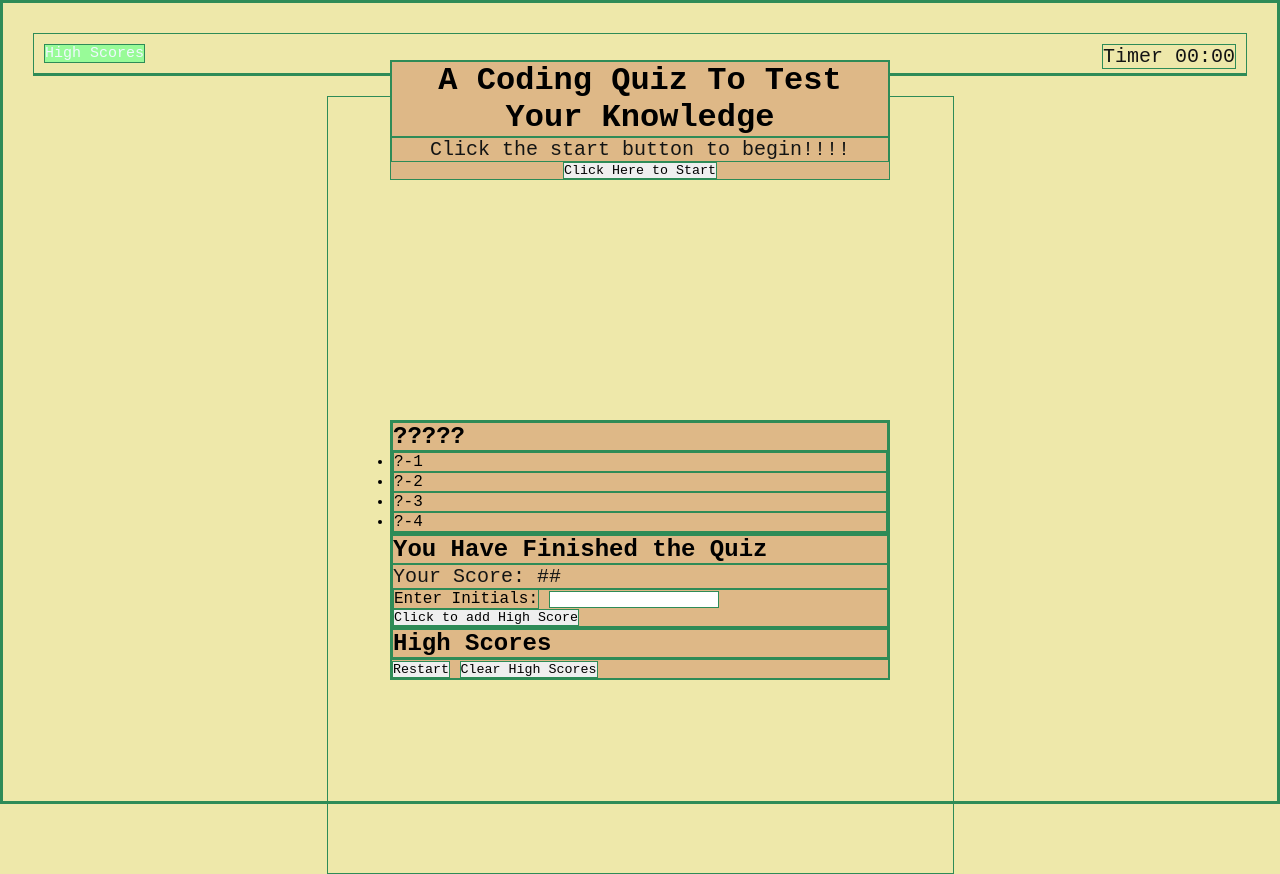
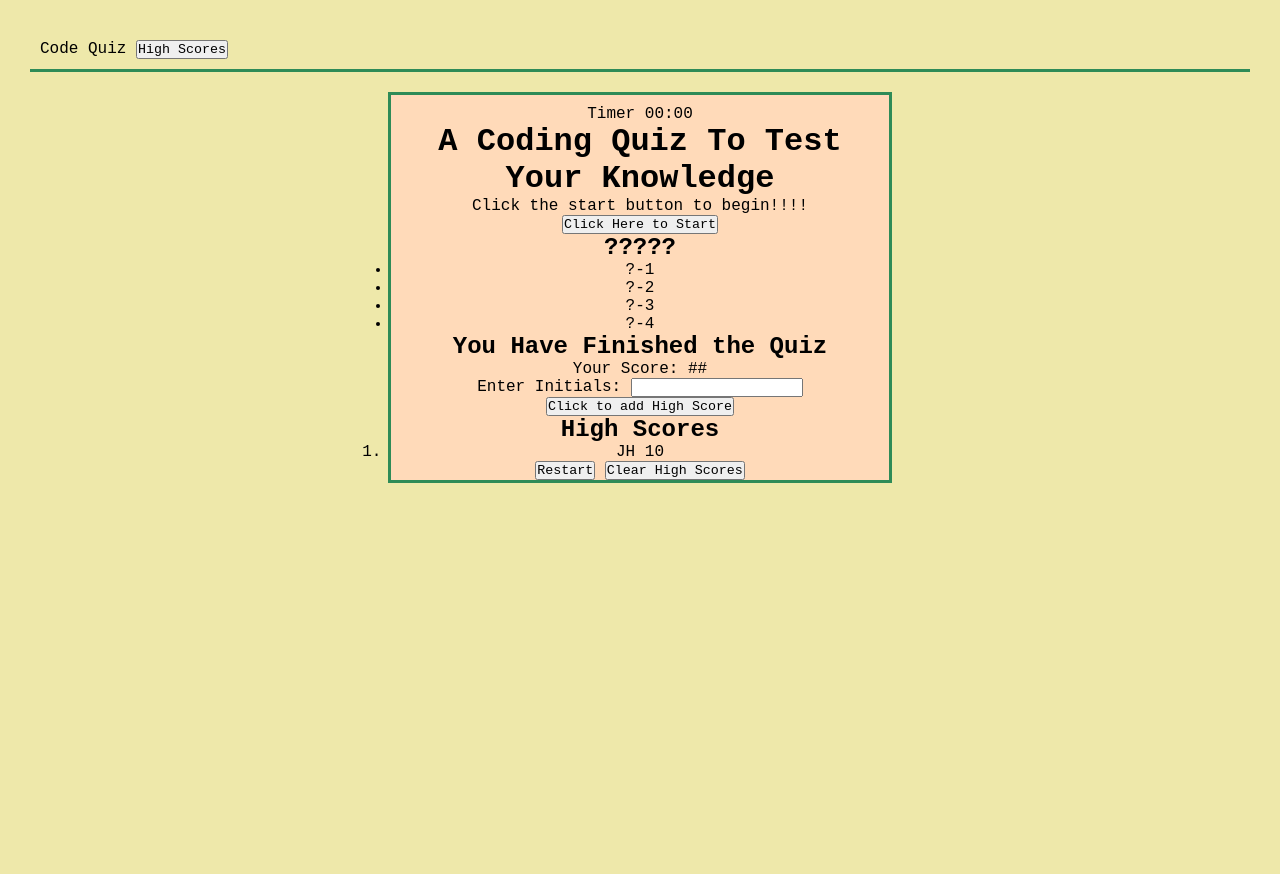
Before and after one commit to JHeeebert/code-quiz, a plain HTML site: page index.html in a window 1280 px wide. After the commit the page ends 800 px from the top, so only its background shows below. Drawn offline with Linux system fonts and the light colour scheme.

Commit message:
layout for JS file finished HTML and CSS

```diff
--- a/assets/css/style.css
+++ b/assets/css/style.css
@@ -4,41 +4,32 @@
     padding: 0;
     box-sizing: border-box;
     font-family: monospace, Arial, Helvetica, sans-serif;
-    border: 1px solid seagreen;
+    /* border: 1px solid seagreen; */
 }
+
 /*styles entire body of app*/
 body {
     background-color: palegoldenrod;
     overflow: hidden;
 }
 
-p {
-    color: rgb(19, 20, 20);
-    font-size: 20px;
-    float: right;
-}
-
-.hs-button {
-    background-color: palegreen;
-    color: aliceblue;
-    font-size: 15px;
-
-}
 /* Style wrapper for entire quiz box */
 .wrapper {
     padding: 10px;
     height: 100vh;
+}
 
+.title .hs-button {
+    justify-content: space-between;
 }
 
 .top-nav {
     padding: 10px;
     margin: 20px;
-    border-bottom: 3px solid seagreen ;
+    border-bottom: 3px solid seagreen;
 }
 
-.top-nav
-p {
+.top-nav p {
     float: right;
 }
 
@@ -51,37 +42,45 @@ p {
     padding-top: 10px;
     flex-direction: column;
     justify-content: center;
+    border: solid 3px seagreen;
+    background-color: peachpuff;
+    align-items: center;
+    text-align: center;
 }
 
-.quiz-container p {
-    float: none;
-}
 /*styles main quiz info and start button*/
-.quiz-info, main {
+.quiz-info,
+main {
     margin-bottom: 30vh;
     margin-left: 10%;
     margin-right: 10%;
-    background-color: burlywood;
+
 }
 
-.quiz-info p, h1 {
+.quiz-info p,
+h1 {
     text-align: center;
 
 }
 
-.quiz-info button {
+.quiz-info,
+.questions,
+.quiz-end,
+.high-score-screen
+ {
     margin: 0 auto;
     display: block;
 }
 
-.questions{
 
+/* .questions {
+    display: none;
 }
 
 .quiz-end {
-
+    display: none;
 }
 
 .high-score-screen {
-
-}
+    display: none;
+} */
--- a/assets/js/script.js
+++ b/assets/js/script.js
@@ -1,10 +1,18 @@
-var timerCount = 60;
-var startButton = document.querySelector(".startButton");
-var timer= document.querySelector(".timer")
-
-startButton.addEventListener("click", function (event) {
-        startButton.style.display= none
+//Create Click event for start button that starts the game
+//Timer starts
 
 
-    }
-)
+//when timer starts the game should display the first question and the multiple choice answers
+
+
+//if i answer wrong time is taken from clock
+
+
+//when all questions are answered or timer reaches 0 the game ends
+
+
+//when games ends you should be prompted to save score and initials \
+
+
+
+//after sending initials and high score you shoulkd be able to restart or clear your high scores
--- a/index.html
+++ b/index.html
@@ -12,16 +12,19 @@
 <body>
     <div class="wrapper">
         <nav class="top-nav">
-            <button class="hs-button" id="hs-button">High Scores</button>
-            <p id="timer">Timer 00:00</p>
+            <h class="title">Code Quiz</h>
+            <button class="hs-button">High Scores</button>
         </nav>
+        </header>
+        <main>
         <div class="quiz-container">
-            <header class="quiz-info">
+            <div class="quiz-info">
+                <div class="timer">
+                    <p id="timer-count">Timer 00:00</p>
+                </div>
                 <h1>A Coding Quiz To Test Your Knowledge</h1>
                 <p>Click the start button to begin!!!!</p>
-                <button class="start-button">Click Here to Start</button>
-            </header>
-            <main>
+                <button id="quiz-button">Click Here to Start</button>
                   <section class="questions">
                         <h2>?????</h2>
                         <ul>
@@ -37,18 +40,19 @@
                         <div>
                             <label for="">Enter Initials:</label>
                             <input type="text">
-                        <button class="submit-score">Click to add High Score</button>
+                            <button id="submit-score">Click to add High Score</button>
                         </div>
                     </section>
                     <section class="high-score-screen">
                         <h2>High Scores</h2>
                         <ol class="hs-list">
+                            <li>JH 10</li>
                             <!-------------->
                             <!---- JavaScript will generate this list-->
                             <!-------------->
                         </ol>
-                    <button class="back">Restart</button>
-                    <button class="clear">Clear High Scores</button>
+                        <button id="reset-btn">Restart</button>
+                        <button id="clear-btn">Clear High Scores</button>
                     </section>
                 </main>
             </div>
```
Lines whose indentation alone changed are shown as unchanged.
